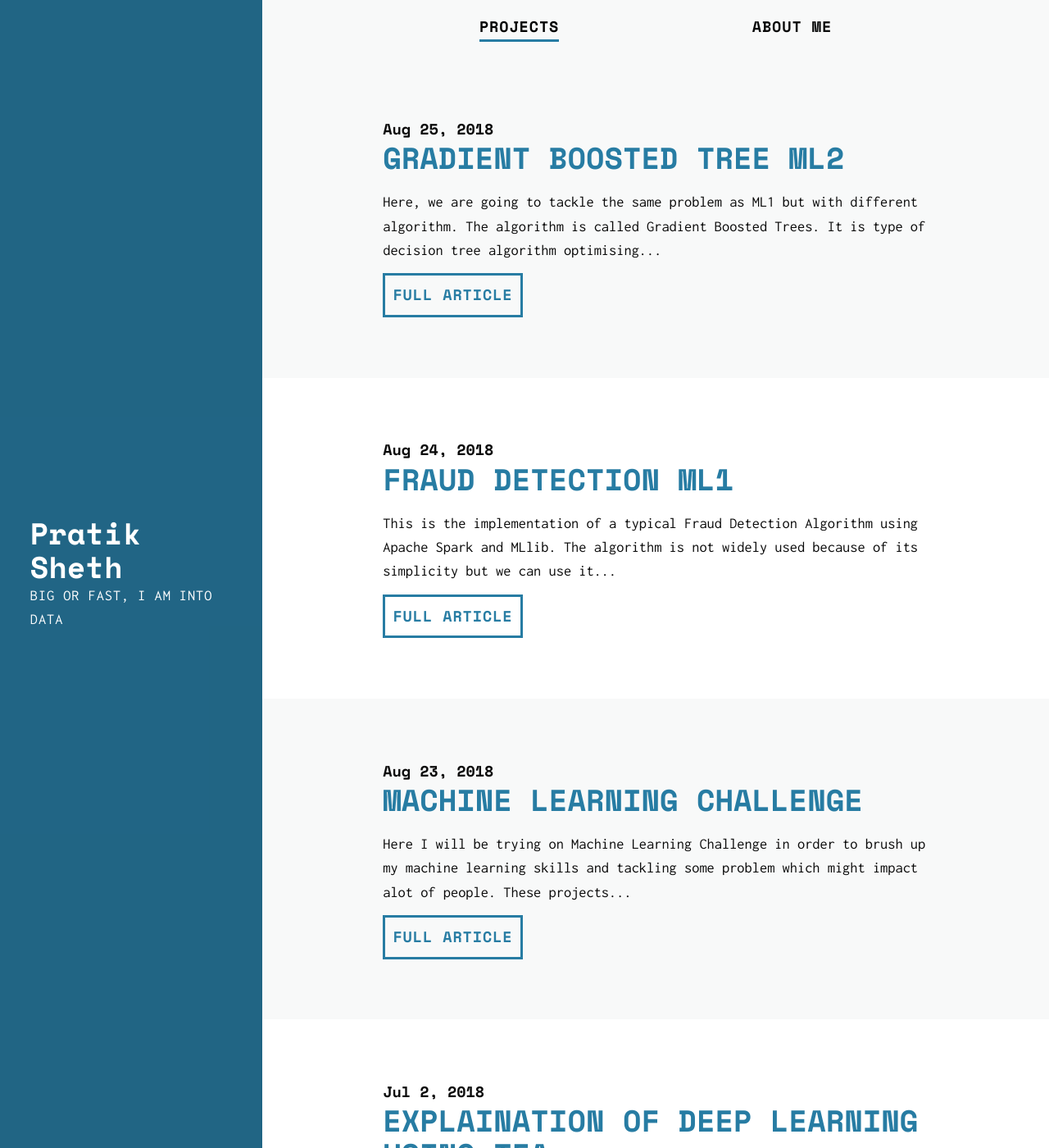
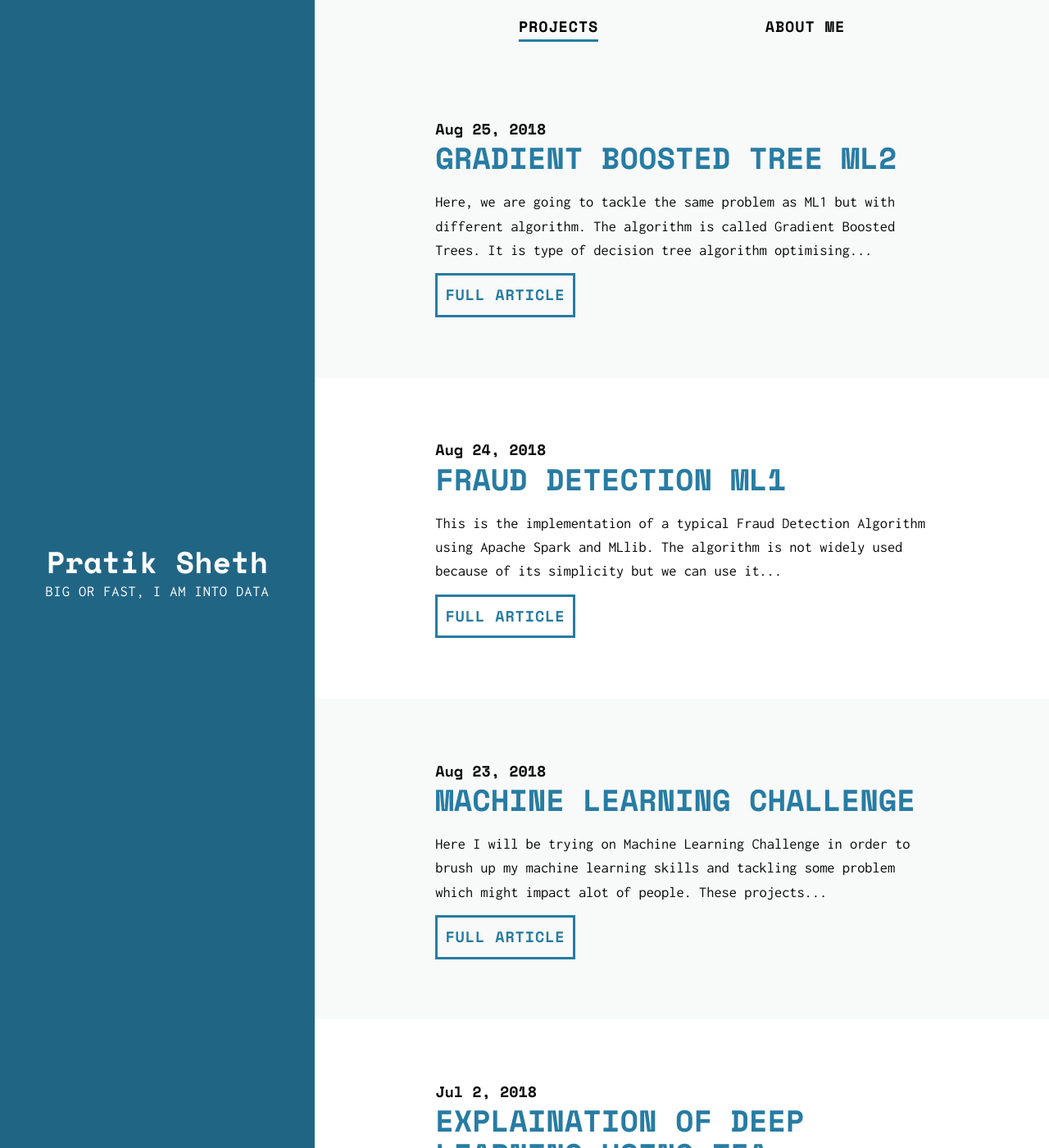
Before and after one commit to daftengineer/daftengineer.github.io, a Jekyll site: the page built from index.html, in a window 1280 px wide and 1400 px high. Shown: the whole window at 82% size. Built offline with Jekyll 4.4.1, drawn with Linux system fonts in a browser that asks for light colours; nearby versions of some CDN libraries; the list of posts is cut into pages by our own code.

Commit message:
Update _layout.scss

```diff
--- a/_sass/_layout.scss
+++ b/_sass/_layout.scss
@@ -57,7 +57,7 @@ section {
         left: 0;
 
         height: 100%;
-        width: 25%;
+        width: 30%;
       }
 
       &:after {
@@ -69,7 +69,7 @@ section {
       min-height: 100vh;
 
       @media (min-width: $mq-md) {
-        margin-left: 25%;
+        margin-left: 30%;
       }
     }
   }
```
